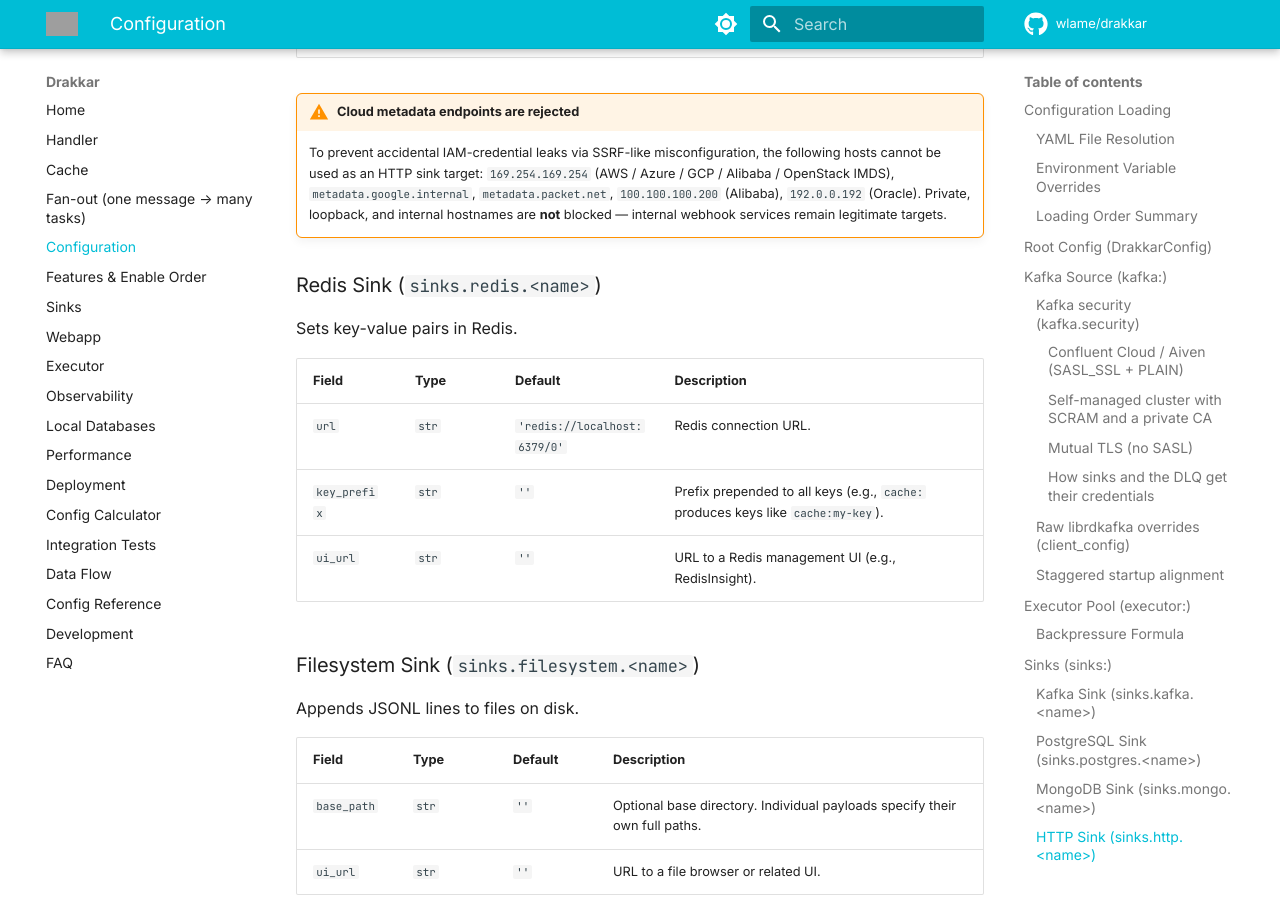
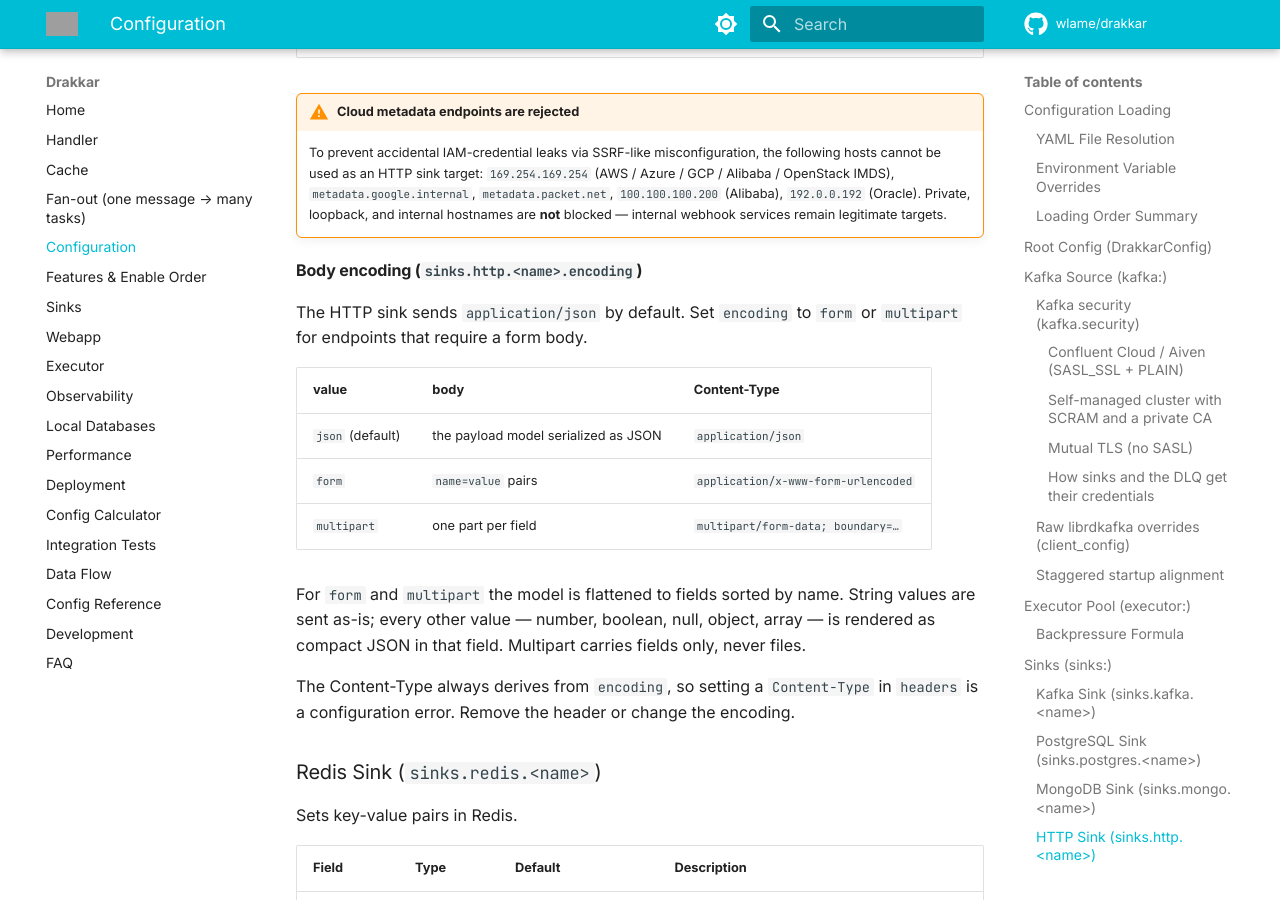
Before and after one commit to wlame/drakkar, an MkDocs documentation site: the page built from docs/configuration.md, in a window 1280 px wide and 900 px high, scrolled down 12695 px. Built offline with MkDocs 1.6.1 and Material for MkDocs 9.7.7, drawn with Linux system fonts in a browser that asks for light colours; comment, search, counter and statistics services are not loaded; grey boxes are pictures that could not be loaded.

Commit message:
Document the HTTP sink body encodings.

````diff
--- a/docs/config-reference.md
+++ b/docs/config-reference.md
@@ -200,6 +200,7 @@ sinks:
       timeout_seconds: 30          # request timeout. env: DK_SINKS__HTTP__WEBHOOK__TIMEOUT_SECONDS
       max_retries: 3               # retries per failed request. env: DK_SINKS__HTTP__WEBHOOK__MAX_RETRIES
       headers: {}                  # extra request headers. env: DK_SINKS__HTTP__WEBHOOK__HEADERS (JSON)
+      encoding: json               # body format: json | form | multipart. env: DK_SINKS__HTTP__WEBHOOK__ENCODING
       ui_url: ''                   # env: DK_SINKS__HTTP__WEBHOOK__UI_URL
 ```
 
--- a/docs/configuration.md
+++ b/docs/configuration.md
@@ -359,6 +359,26 @@ Sends JSON payloads to an HTTP endpoint.
     (Alibaba), `192.0.0.192` (Oracle). Private, loopback, and internal
     hostnames are **not** blocked — internal webhook services remain
     legitimate targets.
+
+#### Body encoding (`sinks.http.<name>.encoding`)
+
+The HTTP sink sends `application/json` by default. Set `encoding` to
+`form` or `multipart` for endpoints that require a form body.
+
+| value | body | Content-Type |
+|---|---|---|
+| `json` (default) | the payload model serialized as JSON | `application/json` |
+| `form` | `name=value` pairs | `application/x-www-form-urlencoded` |
+| `multipart` | one part per field | `multipart/form-data; boundary=…` |
+
+For `form` and `multipart` the model is flattened to fields sorted by
+name. String values are sent as-is; every other value — number, boolean,
+null, object, array — is rendered as compact JSON in that field. Multipart
+carries fields only, never files.
+
+The Content-Type always derives from `encoding`, so setting a
+`Content-Type` in `headers` is a configuration error. Remove the header
+or change the encoding.
 
 ### Redis Sink (`sinks.redis.<name>`)
 
````
Also changed, not shown: CHANGELOG.md (+16 -0 lines), docs/data-flow.md (+1 -1 lines), docs/sinks.md (+4 -2 lines).
